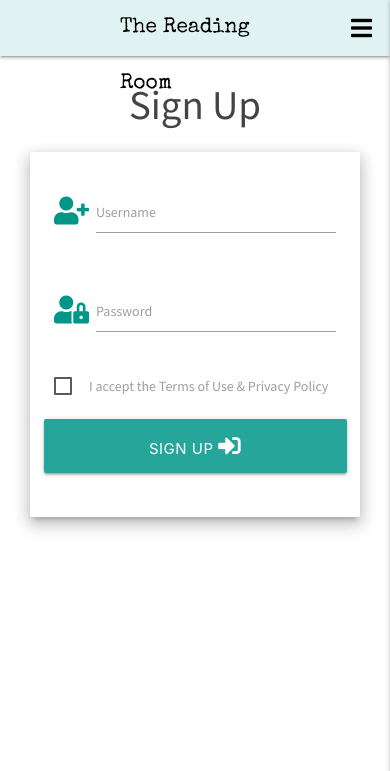
After one commit to simonjvardy/the-reading-room, a Flask app: page /sign_up in a window 390 px wide. The commit adds this page. Shown: the top 771 px of the page. Run offline with Flask 2, Linux system fonts and the light colour scheme; some libraries are stand-ins or nearby versions.

Commit message:
Dev: Build sign up form template Create sign-up.html and add media queries to style.css for logo text

```diff
--- a/app.py
+++ b/app.py
@@ -4,6 +4,7 @@ from flask import (
     redirect, request, session, url_for)
 from flask_pymongo import PyMongo
 from bson.objectid import ObjectId
+from werkzeug.security import generate_password_hash, check_password_hash
 if os.path.exists("env.py"):
     import env
 
@@ -34,6 +35,61 @@ def get_reviews():
     return render_template("book-review.html", reviews=reviews)
 
 
+# Code adapted from CI Task Manager Flask App mini Project
+@app.route("/sign_up", methods=["GET", "POST"])
+def sign_up():
+    if request.method == "POST":
+        # check if username already exists in db
+        existing_user = users.find_one(
+            {"username": request.form.get("username").lower()})
+
+        if existing_user:
+            flash("Username already exists")
+            return redirect(url_for("sign_up"))
+
+        sign_up = {
+            "username": request.form.get("username").lower(),
+            "password": generate_password_hash(request.form.get("password"))
+        }
+        users.insert_one(sign_up)
+
+        # put the new user into 'session' cookie
+        session["user"] = request.form.get("username").lower()
+        flash("Registration Successful!")
+        return redirect(url_for("profile", username=session["user"]))
+
+    return render_template("sign-up.html")
+
+
+@app.route("/login", methods=["GET", "POST"])
+def login():
+    if request.method == "POST":
+        # check if username exists in db
+        existing_user = users.find_one(
+            {"username": request.form.get("username").lower()})
+
+        if existing_user:
+            # ensure hashed password matches user input
+            if check_password_hash(
+                    existing_user["password"], request.form.get("password")):
+                session["user"] = request.form.get("username").lower()
+                flash("Welcome, {}".format(
+                    request.form.get("username")))
+                return redirect(url_for(
+                    "profile", username=session["user"]))
+
+            else:
+                # invalid password match
+                flash("Incorrect Username and/or Password")
+                return redirect(url_for("login"))
+        else:
+            # username doesn't exist
+            flash("Incorrect Username and/or Password")
+            return redirect(url_for("login"))
+
+    return render_template("login.html")
+
+
 if __name__ == "__main__":
     app.run(host=os.environ.get("IP"),
             port=int(os.environ.get("PORT")),
--- a/static/css/style.css
+++ b/static/css/style.css
@@ -8,13 +8,11 @@ body {
 }
 
 /* Added to prevent the problems of elements overflowing horizontally on mobile devices */
-.row,
-.container,
-.container-fluid {
+/*.row {
     padding: 0px;
     margin: 0;
     overflow-x: hidden;
-}
+}*/
 
 /* -------------------------------------HEADER SECTION */
 /* -------------------------------------Navbar */
@@ -40,6 +38,7 @@ ul li h4 {
     font-family: 'Special Elite', serif;
     font-size: 2.28rem;
     color: #000;
+    margin-left: 5px;
 }
 
 /* -------------------------------------MAIN BODY STYLING */
@@ -52,9 +51,49 @@ ul li h4 {
 /* -------------------------------------Buttons */
 
 .pill-btn {
-    color: #fff;
+    /*color: #fff;*/
     font-weight: bold;
-    background-color: rgb(0, 135, 115);
-    border: 1px solid rgb(0, 135, 115);
+    /*background-color: rgb(0, 135, 115);
+    border: 1px solid rgb(0, 135, 115);*/
     border-radius: 25px;
 }
+
+
+/* -------------------------------------Media Queries */
+/* -------------------------------------Responsive Design - TABLET */
+
+@media screen and (max-width: 670px) {
+    nav .brand-logo {
+        font-family: 'Special Elite', serif;
+        position: absolute;
+        color: #000;
+        display: inline-block;
+        font-size: 1.8rem;
+        margin-left: 15px;
+    }
+    ul li h4 {
+        font-family: 'Special Elite', serif;
+        font-size: 2rem;
+        color: #000;
+        margin-left: 10px;
+    }
+}
+
+/* -------------------------------------Responsive Design - MOBILE */
+
+@media screen and (max-width: 483px) {
+    nav .brand-logo {
+        font-family: 'Special Elite', serif;
+        position: absolute;
+        color: #000;
+        display: inline-block;
+        font-size: 1.5rem;
+        margin-left: 15px;
+    }
+    ul li h4 {
+        font-family: 'Special Elite', serif;
+        font-size: 2rem;
+        color: #000;
+        margin-left: 10px;
+    }
+}
--- a/templates/base.html
+++ b/templates/base.html
@@ -57,9 +57,9 @@
                     <li><a href="#">New Review</a></li>
                     <li><a href="#">Profile</a></li>
                     <li><a href="#">Manage Genres</a></li>
-                    <li><a href="#">Register</a></li>
-                    <li><a href="#">Log Out</a></li>
-                    <li><a class="pill-btn btn">Log In</a></li>
+                    <li><a href="{{ url_for('sign_up') }}">Sign Up</a></li>
+                    <li><a class="waves-effect waves-light btn pill-btn">Log Out</a></li>
+                    <li><a class="waves-effect waves-light btn pill-btn">Log In</a></li>
                 </ul>
             </div>
         </nav>
@@ -71,7 +71,7 @@
             <li><a href="#">New Review</a></li>
             <li><a href="#">Profile</a></li>
             <li><a href="#">Manage Genres</a></li>
-            <li><a href="#">Register</a></li>
+            <li><a href="{{ url_for('sign_up') }}">Register</a></li>
             <li><a href="#">Log Out</a></li>
             <li><a href="#">Log Out</a></li>
         </ul>
--- /dev/null
+++ b/templates/sign-up.html
@@ -0,0 +1,45 @@
+{% extends "base.html" %}
+{% block content %}
+
+    <h3 class="center-align">Sign Up</h3>
+
+    <!-- New User Sign Up Form -->
+    <div class="row">
+        <form class="col s12 m8 offset-m2">
+            <div class="card-panel z-depth-3">
+                <!-- Username input -->
+                <div class="row">
+                    <div class="input-field col s12">
+                        <i class="teal-text fas fa-user-plus prefix"></i>
+                        <input id="username" name="username" type="text" class="validate" required>
+                        <label for="username">Username</label>
+                    </div>
+                </div>
+                <!-- Password input -->
+                <div class="row">
+                    <div class="input-field col s12">
+                        <i class="teal-text fas fa-user-lock prefix"></i>
+                        <input id="password" name="password" type="password" class="validate" required>
+                        <label for="password">Password</label>
+                    </div>
+                </div>
+                <!-- Terms & Conditions checkbox -->
+                <div class="row">
+                    <div class="col s12">
+                        <label>
+                            <input type="checkbox" required>
+                            <span>I accept the Terms of Use & Privacy Policy</span>
+                        </label>
+                    </div>
+                </div>
+                <!-- Submit button -->
+                <div class="row">
+                    <button type="submit" class="col s12 btn-large">
+                        Sign Up <i class="fas fa-sign-in-alt"></i>
+                    </button>
+                </div>
+            </div>
+        </form>
+    </div>
+
+{% endblock %}
```
Also changed, not shown: templates/login.html (added, +7 -0 lines).
